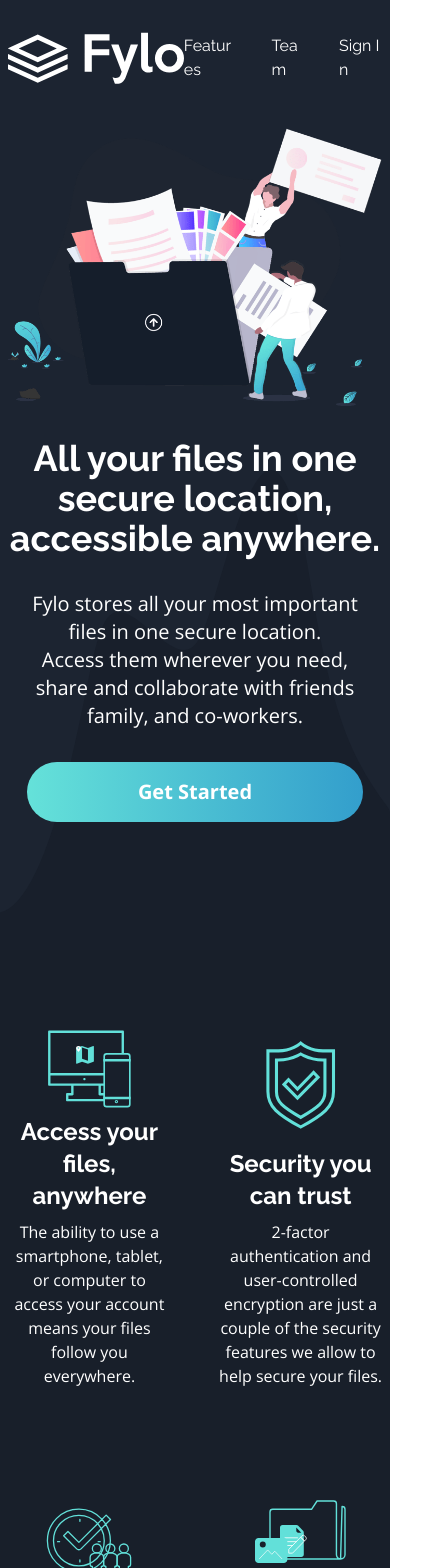
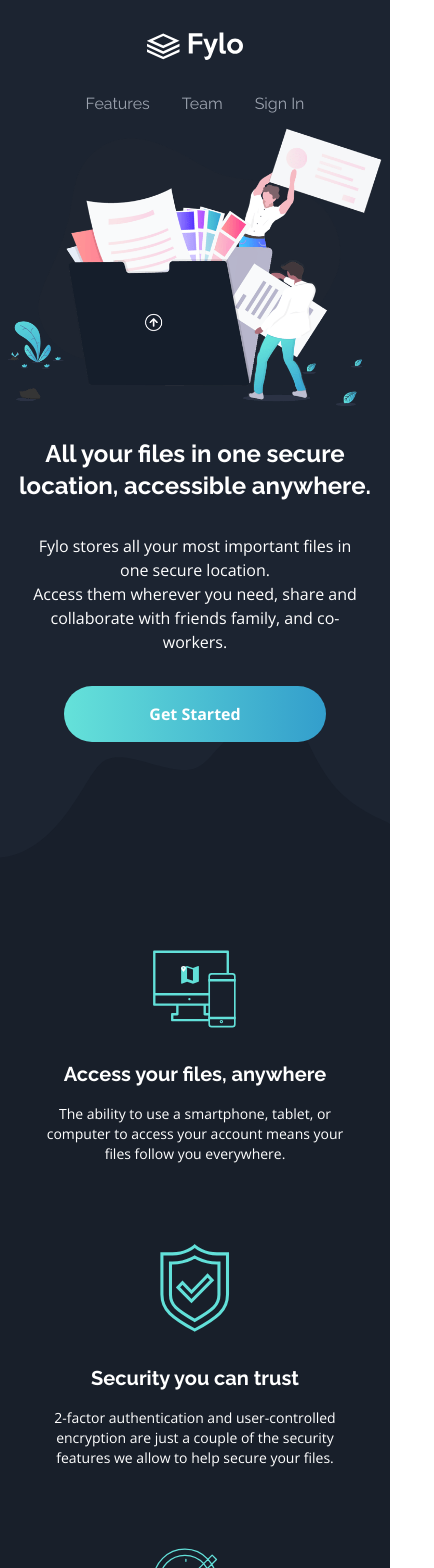
Before and after one commit to ShivangamSoni/fylo-dark-theme-landing-page, a React (Vite) app: page / in a window 390 px wide. Shown: the top 1568 px of the page, 434 px wide, since content can reach past the window. Built offline with nearby package versions, Linux system fonts and the light colour scheme; the HTML template or start-up script is replaced by a standard one.

Commit message:
Update: Responsive Styling

```diff
--- a/src/assets/Logo.ts
+++ /dev/null
@@ -1,3 +0,0 @@
-// Logo
-import { ReactComponent as Logo } from "./logo.svg";
-export default Logo;
--- a/src/components/Button.tsx
+++ b/src/components/Button.tsx
@@ -8,7 +8,7 @@
 >) {
     return (
         <button
-            className={`border-none outline-none text-xl font-semibold bg-gradient-to-r from-accent-cyan to-accent-blue py-4 px-8 rounded-full hover:bg-none hover:bg-accent-cyan hover:bg-opacity-80 focus-visible:bg-none focus-visible:bg-accent-cyan focus-visible:bg-opacity-80 ${
+            className={`border-none outline-none text-base md:text-lg lg:text-xl font-semibold bg-gradient-to-r from-accent-cyan to-accent-blue py-4 px-8 rounded-full hover:bg-none hover:bg-accent-cyan hover:bg-opacity-80 focus-visible:bg-none focus-visible:bg-accent-cyan focus-visible:bg-opacity-80 ${
                 className ?? ""
             }`}
             {...rest}
--- a/src/components/Input.tsx
+++ b/src/components/Input.tsx
@@ -19,11 +19,11 @@
             <input
                 className={`border-none outline-none focus-within:ring-2 ${
                     error ? "ring-accent-red" : "ring-accent-cyan"
-                } w-full rounded-full px-8 py-4 text-xl text-primary-darkBlue-700`}
+                } w-full rounded-full px-6 md:px-8 py-4 text-base md:text-lg lg:text-xl text-primary-darkBlue-700`}
                 {...rest}
                 ref={ref}
             />
-            <span className="px-8 text-sm text-accent-red font-bold">
+            <span className="px-6 md:px-8 text-xs md:text-sm text-accent-red font-bold">
                 {error || ""}
             </span>
         </label>
--- a/src/features/common/Header.tsx
+++ b/src/features/common/Header.tsx
@@ -1,18 +1,18 @@
 import { NavLinks } from "@data/Links";
 
-import Logo from "@assets/Logo";
+import Logo from "@assets/logo.svg";
 
 import WidthRestriction from "@layout/WidthRestriction";
 import Link from "@components/Link";
 
 export default function Header() {
     return (
-        <header className="fixed top-0 left-0 right-0">
+        <header className="fixed top-0 left-0 right-0 z-50">
             <WidthRestriction>
-                <div className="flex items-center justify-between py-8 font-header">
-                    <h1>
+                <div className="flex items-center justify-between flex-col md:flex-row gap-8 py-8 font-header">
+                    <h1 className="flex items-center justify-center w-24 md:w-auto">
                         <span className="sr-only">Fylo</span>
-                        <Logo aria-hidden />
+                        <img src={Logo} alt="" aria-hidden />
                     </h1>
                     <nav>
                         <ul className="flex items-center gap-8">
@@ -20,7 +20,7 @@
                                 <li key={id}>
                                     <Link
                                         href={link}
-                                        className="text-gray-400 hover:text-white focus-visible:text-white"
+                                        className="!text-gray-400 hover:!text-white focus-visible:!text-white"
                                     >
                                         {label}
                                     </Link>
--- a/src/features/home/about/index.tsx
+++ b/src/features/home/about/index.tsx
@@ -7,26 +7,30 @@
 
 export default function AboutSection() {
     return (
-        <Section>
+        <Section className="px-8">
             <WidthRestriction>
-                <div className="grid grid-cols-2 gap-8">
-                    <img src={StayProductive} alt="" />
+                <div className="grid lg:grid-cols-2 gap-24">
+                    <img
+                        className="justify-self-center"
+                        src={StayProductive}
+                        alt=""
+                    />
                     <div className="flex flex-col items-start justify-center gap-8">
-                        <h2 className="font-bold font-header text-4xl w-1/2">
+                        <h2 className="font-bold font-header text-xl md:text-2xl lg:text-4xl xl:w-[60%]">
                             Stay productive, wherever you are
                         </h2>
-                        <p className="text-xl">
+                        <p className="text-base md:text-lg lg:text-xl">
                             Never let location be an issue when accessing your
                             files. Fylo has you covered for all of your file
                             storage needs.
                         </p>
-                        <p className="text-xl">
+                        <p className="text-base md:text-lg lg:text-xl">
                             Securely share files and folders with friends,
                             family and colleagues for live collaboration. No
                             email attachments required.
                         </p>
                         <Link
-                            className="text-xl text-accent-cyan hover:text-white focus-visible:text-white"
+                            className="text-base md:text-lg lg:text-xl !text-accent-cyan hover:!text-white focus-visible:!text-white"
                             variant="fixed"
                         >
                             See how Fylo works <Arrow className="inline" />
--- a/src/features/home/features/index.tsx
+++ b/src/features/home/features/index.tsx
@@ -8,19 +8,19 @@
         <Section>
             <h2 className="sr-only">Features</h2>
             <WidthRestriction>
-                <div className="grid grid-cols-2 w-[min(55rem,100%)] gap-x-12 gap-y-28 mx-auto">
+                <div className="grid md:grid-cols-2 w-[min(55rem,100%)] md:gap-x-12 gap-y-20 md:gap-y-28 px-8 mx-auto">
                     {Features.map(({ id, Icon, title, info }) => (
                         <article
                             key={id}
-                            className="ring-0 flex flex-col items-center justify-start gap-2 text-center"
+                            className="flex flex-col items-center justify-start gap-4 text-center max-w-[30rem] mx-auto md:max-w-none md:mx-0"
                         >
-                            <div className="flex-1 flex items-center justify-center">
+                            <div className="flex-1 flex items-center justify-center mb-4">
                                 <Icon />
                             </div>
-                            <h3 className="text-2xl font-bold font-header">
+                            <h3 className="text-xl md:text-2xl font-bold font-header">
                                 {title}
                             </h3>
-                            <p className="text-base">{info}</p>
+                            <p className="text-sm md:text-base">{info}</p>
                         </article>
                     ))}
                 </div>
--- a/src/features/home/hero/index.tsx
+++ b/src/features/home/hero/index.tsx
@@ -6,23 +6,23 @@
 
 export default function HeroSection() {
     return (
-        <Section className="bg-primary-darkBlue-200 py-32 bg-[url(/assets/bg/curvy-desktop.svg)] bg-no-repeat [background-position:bottom] [background-size:100%_30rem]">
+        <Section className="bg-primary-darkBlue-200 py-32 bg-[url(/assets/bg/curvy-desktop.svg)] bg-no-repeat [background-position:bottom] [background-size:100%_10rem] md:[background-size:100%_20rem] lg:[background-size:100%_30rem]">
             <WidthRestriction>
                 <div className="flex flex-col items-center justify-center gap-8 w-[min(55rem,100%)] mx-auto">
                     <img className="w-full" src={Intro} alt="" />
                     <div className="text-center grid gap-8">
-                        <h2 className="font-bold font-header text-4xl">
+                        <h2 className="font-bold font-header text-2xl md:text-3xl lg:text-4xl">
                             All your files in one secure location, accessible
                             anywhere.
                         </h2>
-                        <p className="w-[min(40rem,90%)] mx-auto text-xl">
+                        <p className="w-[min(40rem,90%)] mx-auto text-base md:text-lg lg:text-xl">
                             Fylo stores all your most important files in one
                             secure location.
                             <br />
                             Access them wherever you need, share and collaborate
                             with friends family, and co-workers.
                         </p>
-                        <Button className="w-[min(25rem,90%)] mx-auto">
+                        <Button className="w-[min(25rem,70%)] mx-auto">
                             Get Started
                         </Button>
                     </div>
--- a/src/features/home/newsletter/index.tsx
+++ b/src/features/home/newsletter/index.tsx
@@ -30,17 +30,17 @@
 
     return (
         <div className="bg-primary-darkBlue-200 grid items-start justify-start gap-8 p-12 text-center w-[min(55rem,96%)] mx-auto rounded-lg shadow-lg shadow-black">
-            <h2 className="font-bold font-header text-4xl">
+            <h2 className="font-bold font-header text-xl md:text-2xl lg:text-4xl">
                 Get early access today
             </h2>
-            <p className="w-[min(45rem,100%)] mx-auto text-xl">
+            <p className="w-[min(45rem,100%)] mx-auto text-base md:text-lg lg:text-xl">
                 It only takes a minute to sign up and our free starter tier is
                 extremely generous. If you have any questions, our support team
                 would be happy to help you.
             </p>
             <form
                 onSubmit={handleSubmit(onSubmit)}
-                className="grid grid-cols-[1fr_auto] gap-8 items-start text-left"
+                className="grid md:grid-cols-[1fr_auto] gap-2 md:gap-8 items-start text-left"
             >
                 <Input
                     label="Email"
```
Also changed, not shown: src/features/common/Footer.tsx (+11 -11 lines), src/features/home/testimonials/index.tsx (+9 -7 lines).
